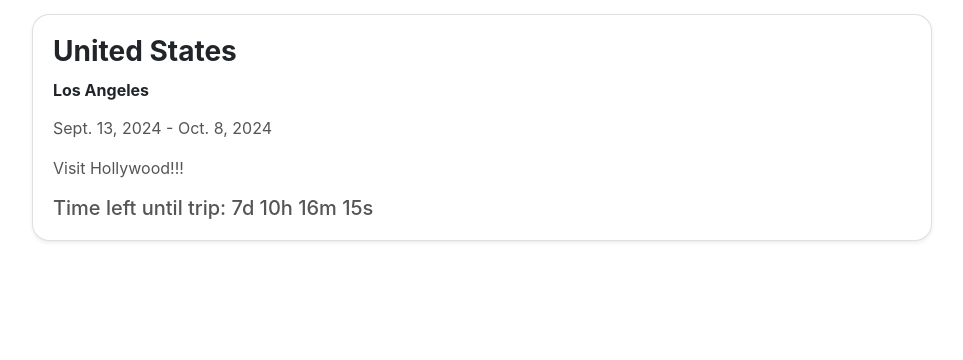
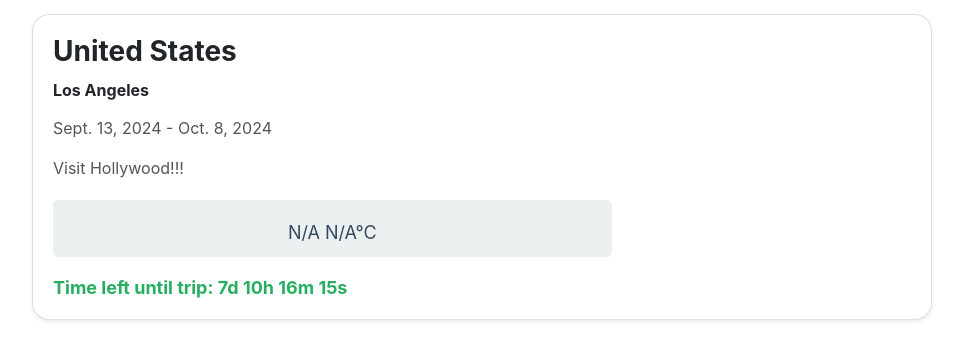
Before and after one commit to sashalai64/Trailix, a Django app: page /trips/?type=upcoming in a window 1280 px wide. Shown: the part 266-626 px from the top of the page, without its empty margins (158-1121 px from the left). Run offline with Django 4.2, Linux system fonts and the light colour scheme; a user stored in the database is signed in; data comes from the database, SQL or seed files in the repository; both versions use the stored data as it was after the commit; data that the repository does not hold is empty; some libraries are stand-ins or nearby versions.

Commit message:
Get weather information

```diff
--- a/trailix/settings.py
+++ b/trailix/settings.py
@@ -25,6 +25,7 @@
 load_dotenv(find_dotenv())
 SECRET_KEY = os.environ['SECRET_KEY']
 RAPID_GEODB_API_KEY = os.environ['RAPID_GEODB_API_KEY']
+RAPID_WEATHER_API_KEY = os.environ['RAPID_WEATHER_API_KEY']
 
 # SECURITY WARNING: don't run with debug turned on in production!
 DEBUG = True
--- a/trips/static/trips/styles.css
+++ b/trips/static/trips/styles.css
@@ -94,3 +94,30 @@
 .btn-view:hover {
     background-color: lightblue;
 }
+
+/* Weather info styles */
+.weather-info {
+    margin: 20px 0;
+    padding: 10px;
+    border: 1px solid #ecf0f1;
+    border-radius: 5px;
+    background-color: #ecf0f1;
+    display: flex;
+    justify-content: center; /* Center content horizontally */
+    align-items: center;
+}
+
+.weather-info p {
+    margin: 0;
+    font-size: 18px;
+    color: #34495e;
+}
+
+
+/* Countdown text */
+.countdown-text {
+    font-weight: bold;
+    color: #27ae60;
+    font-size: 18px;
+    margin-top: 20px;
+}
--- a/trips/templates/trips/layout.html
+++ b/trips/templates/trips/layout.html
@@ -11,6 +11,7 @@
 
     <link rel="stylesheet" href="https://stackpath.bootstrapcdn.com/bootstrap/4.4.1/css/bootstrap.min.css" integrity="sha384-Vkoo8x4CGsO3+Hhxv8T/Q5PaXtkKtu6ug5TOeNV6gBiFeWPGFN9MuhOf23Q9Ifjh" crossorigin="anonymous">
     <link rel="stylesheet" href="https://code.jquery.com/ui/1.13.2/themes/base/jquery-ui.css">
+    <link rel="stylesheet" href="https://cdnjs.cloudflare.com/ajax/libs/weather-icons/2.0.10/css/weather-icons.min.css">
     <link href="{% static 'trips/styles.css' %}" rel="stylesheet">
 </head>
 
--- a/trips/templates/trips/upcoming_trips.html
+++ b/trips/templates/trips/upcoming_trips.html
@@ -1,4 +1,6 @@
 {% extends "trips/layout.html" %}
+
+{% load custom_filters%}
 
 {% block body %}
 
@@ -21,6 +23,27 @@
                                 <p class="card-text mt-3">{{ upcoming.start_date }} - {{ upcoming.end_date }}</p>
                                 <p class="card-text mt-3">{{ upcoming.notes }}</p>
 
+                                {% if weather_data %}
+                                    {% with weather_data|get_item:upcoming.id as weather %}
+                                        {% if weather %}
+                                            <div class="weather-info">
+                                                <p class="mt-2">
+                                                    {% if weather.condition_code %}
+                                                        <i class="wi wi-yahoo-{{ weather.condition_code }}"></i>
+                                                    {% else %}
+                                                        <i class="wi wi-yahoo-3200"></i>
+                                                    {% endif %}
+
+                                                    <span>{{ weather.condition_text|default:"N/A" }}</span>
+                                                    <span>{{ weather.temperature|default:"N/A" }}°C</span>
+                                                </p>
+                                            </div>
+                                        {% else %}
+                                            <p>No weather data available.</p>
+                                        {% endif %}
+                                    {% endwith %}
+                                {% endif %}
+
                                 <h5 class="card-text countdown-text mt-3">
                                     Time left until trip: <span id="countdown-{{ upcoming.id }}"></span>
                                 </h5>
--- /dev/null
+++ b/trips/templatetags/custom_filters.py
@@ -0,0 +1,7 @@
+from django import template
+
+register = template.Library()
+
+@register.filter
+def get_item(dictionary, key):
+    return dictionary.get(key)
--- a/trips/urls.py
+++ b/trips/urls.py
@@ -8,5 +8,5 @@
     path("register/", views.register, name="register"),
     path("trips/", views.trips, name="trips"),
     path("add-trip/", views.add_trip, name="add_trip"),
-    path('get-cities/', views.get_cities, name='get_cities'),
+    path("get-cities/", views.get_cities, name="get_cities"),
 ]
--- a/trips/views.py
+++ b/trips/views.py
@@ -75,16 +75,54 @@
 def trips(request):
     trip_type = request.GET.get('type')
     today = timezone.now().date()
+    all_trips = Trip.objects.all().order_by('-start_date')
     previous_trips = Trip.objects.filter(user = request.user, end_date__lt = today).order_by('-start_date')
     upcoming_trips = Trip.objects.filter(user = request.user, end_date__gte = today).order_by('-start_date')
+
+    api_key = settings.RAPID_WEATHER_API_KEY
+    url = "https://yahoo-weather5.p.rapidapi.com/weather"
+
+    weather_data = {}
+    for trip in all_trips:
+        querystring = {"location": trip.city, "format": "json", "u": "c"}
+        headers = {
+            "x-rapidapi-key": api_key,
+            "x-rapidapi-host": "yahoo-weather5.p.rapidapi.com"
+        }
+        response = requests.get(url, headers=headers, params=querystring)
+        weather = response.json()
+
+        try:
+            if 'current_observation' in weather:
+                    condition_code = weather['current_observation']['condition'].get('code', None)
+                    temperature = weather['current_observation']['condition'].get('temperature', None)
+                    condition_text = weather['current_observation']['condition'].get('text', "N/A")
+            else:
+                condition_code = None
+                temperature = None
+                condition_text = "N/A"
+
+        except (KeyError, ValueError) as e:
+            # If there's an error parsing the response, set to None or N/A
+            condition_code = None
+            temperature = None
+            condition_text = "N/A"
+
+        weather_data[trip.id] = {
+            'condition_code': condition_code,
+            'temperature': temperature,
+            'condition_text': condition_text
+        }
 
     if trip_type == 'upcoming':
         return render(request, "trips/upcoming_trips.html", {
             "upcoming_trips": upcoming_trips,
+            "weather_data": weather_data
         })
     elif trip_type == 'previous':
         return render(request, "trips/previous_trips.html", {
-            "previous_trips": previous_trips
+            "previous_trips": previous_trips,
+            "weather_data": weather_data
         })
     else:
         return render(request, "trips/all_trips.html", {
```
Also changed, not shown: trips/templates/trips/previous_trips.html (+25 -0 lines), db.sqlite3 (added), trips/static/trips/trips.js (line endings or trailing spaces), 1 other file.
